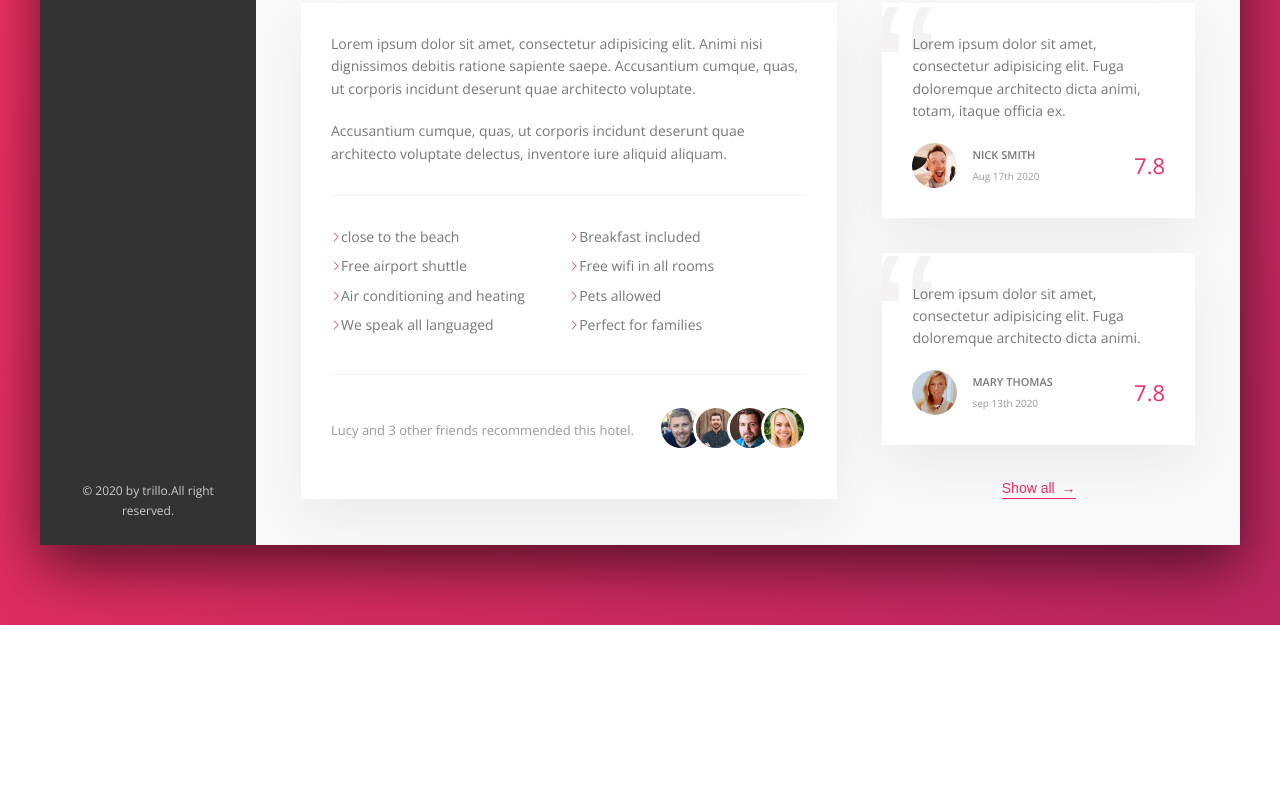
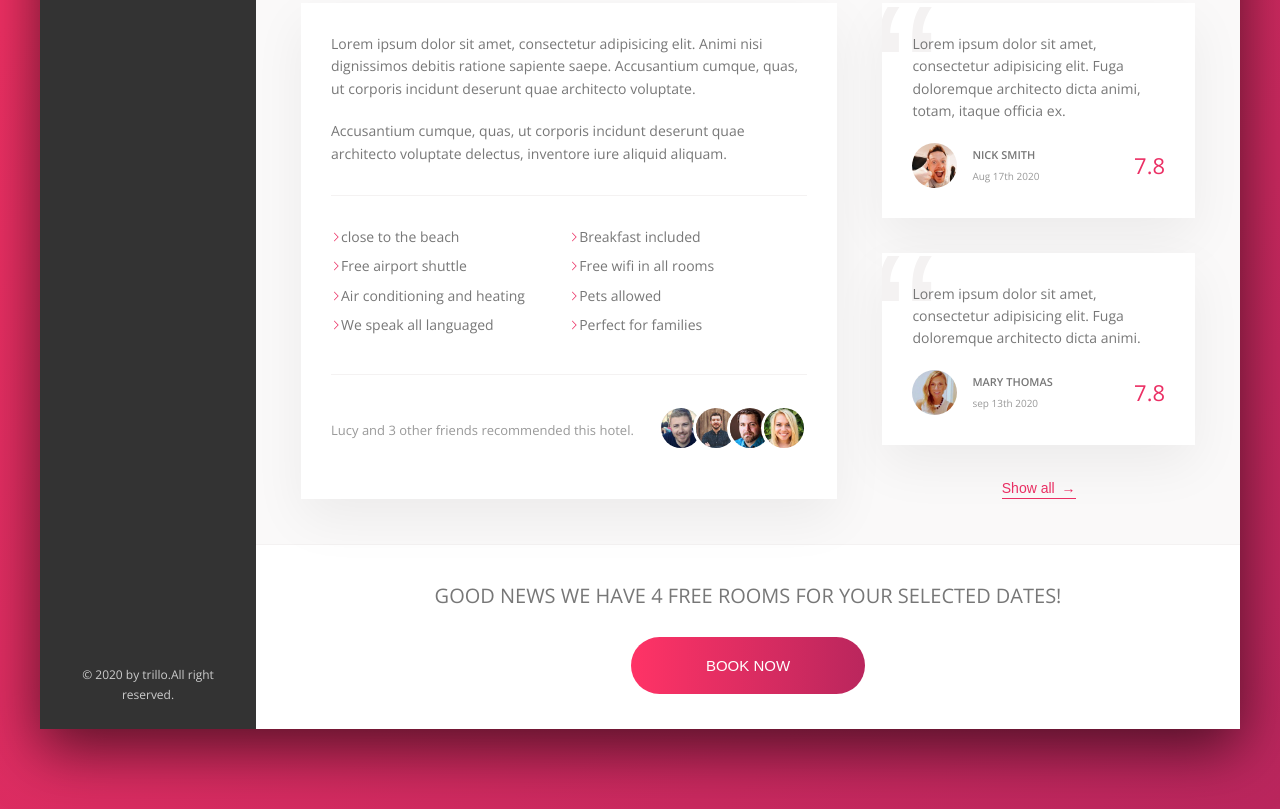
Before and after one commit to tactwolfe/Advance-css-trillo-project, a website: page index.html in a window 1280 px wide. Shown: the part 644-1453 px from the top of the page. Before the commit the page ends 1269 px from the top, so only its background shows below. Drawn offline with nearby package versions, Linux system fonts and the light colour scheme.

Commit message:
completed our cta section and with that our webpage all thats left is to add responsiveness to it

```diff
--- a/index.html
+++ b/index.html
@@ -108,7 +108,7 @@
 <!------------------------------------------------sidebar section--------------------------------------------------->
 
 <!---------------------------------------------hotel-view section--------------------------------------------------->
-                <main class="hotel-view">
+            <main class="hotel-view">
 
                     <!-- photo gallery -->
                     <div class="gallery">
@@ -252,16 +252,33 @@
 
                         </div>
 
-                        <!--------------------------------------------------------------------------------------------- user reviews ------------------------------------------------------------------------------------------------>
+                            <!--------------------------------------------------------------------------------------------- user reviews ------------------------------------------------------------------------------------------------>
+
+                    </div>
+
+                    <!-----------------------------------------------------------------------------------------------Cta section ------------------------------------------------------------------------------------------------>
+
+                    <div class="cta">
+                        <h2 class="cta__book-now">
+                            Good news we have 4 free rooms for your selected dates!
+                        </h2>
+                        <button class="btn">
+                            <span class="btn__visible">Book now</span>
+                            <span class="btn__invisible">Only 4 rooms left</span>
+                        </button>
+                    </div>
+
+                    <!-----------------------------------------------------------------------------------------------Cta section ------------------------------------------------------------------------------------------------>
 
 
-                    </div>
+
+                </div>
 
 
 
 
 
-                </main>
+            </main>
 <!---------------------------------------------hotel-view section--------------------------------------------------->
             </div>
 
--- a/sass/component/_component.scss
+++ b/sass/component/_component.scss
@@ -299,7 +299,7 @@
 
         50%{
             transform: scale(1.05);
-            box-shadow: 0 1rem 4rem rgba(0,0,0,.25);
+            box-shadow: 0 1rem 4rem rgba(0,0,0,.50);
             -webkit-transform: translate3d(0, 0, 0);
         }
 
@@ -429,3 +429,61 @@
 
 }
 //----------------------------------- user review section=----------------------------------------//
+
+//----------------------------------- cta section=------------------------------------------------//
+.cta{
+
+    padding: 3.5rem 0;
+    text-align: center;
+
+    &__book-now{
+        font-size: 2rem;
+        text-transform: uppercase;
+        font-weight: 300;
+        margin-bottom: 2.5rem;
+    }
+}
+.btn{
+    font-size: 1.5rem;
+    font-weight: 300;
+    text-transform: uppercase;
+    border-radius: 100px;
+    border:none;
+    background-image: linear-gradient(to right , var(--color-primary-light), var(--color-primary-dark));
+    color: #fff;
+    position: relative;
+    overflow: hidden;
+    cursor: pointer;
+
+    & > * {
+        display:inline-block;
+        height: 100%;
+        width: 100%;
+        transition: all .2s;
+    }
+
+    &__visible{
+        padding: 2rem 7.5rem;
+    }
+    &__invisible{
+        padding: 2rem 0;
+        position: absolute;
+        left: 0;
+        top: -100%;
+    }
+    &:hover{
+        background-image: linear-gradient(to left , var(--color-primary-light), var(--color-primary-dark));
+    }
+
+    &:hover &__visible{
+        transform: translateY(100%);
+    }
+    &:hover &__invisible{
+        top: 0;
+    }
+    &:focus{
+        outline: none;
+        animation:pulsate 1s infinite
+    }
+}
+//----------------------------------- cta section=------------------------------------------------//
```
Also changed, not shown: sass/main.css, 1 other file.
